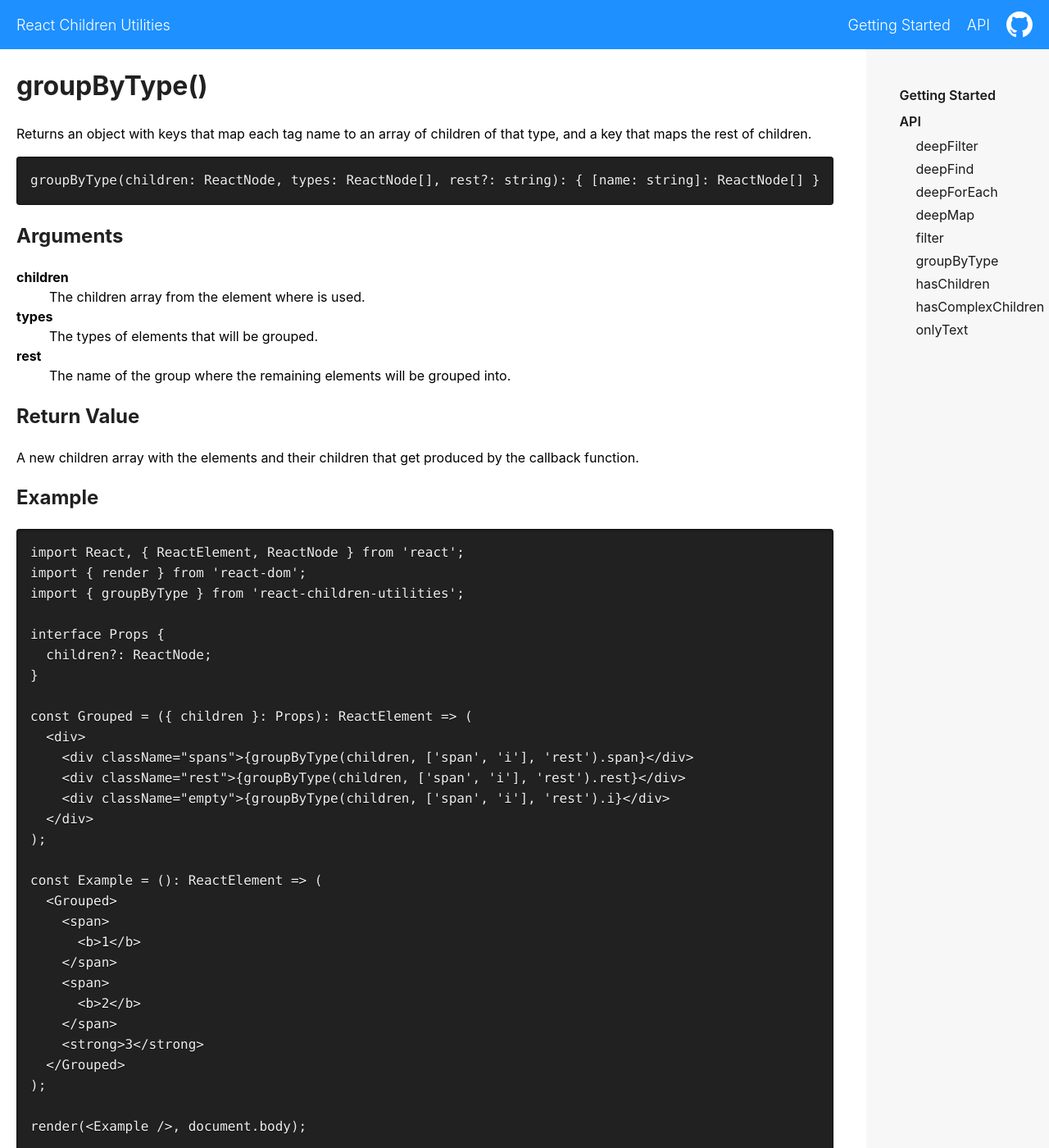
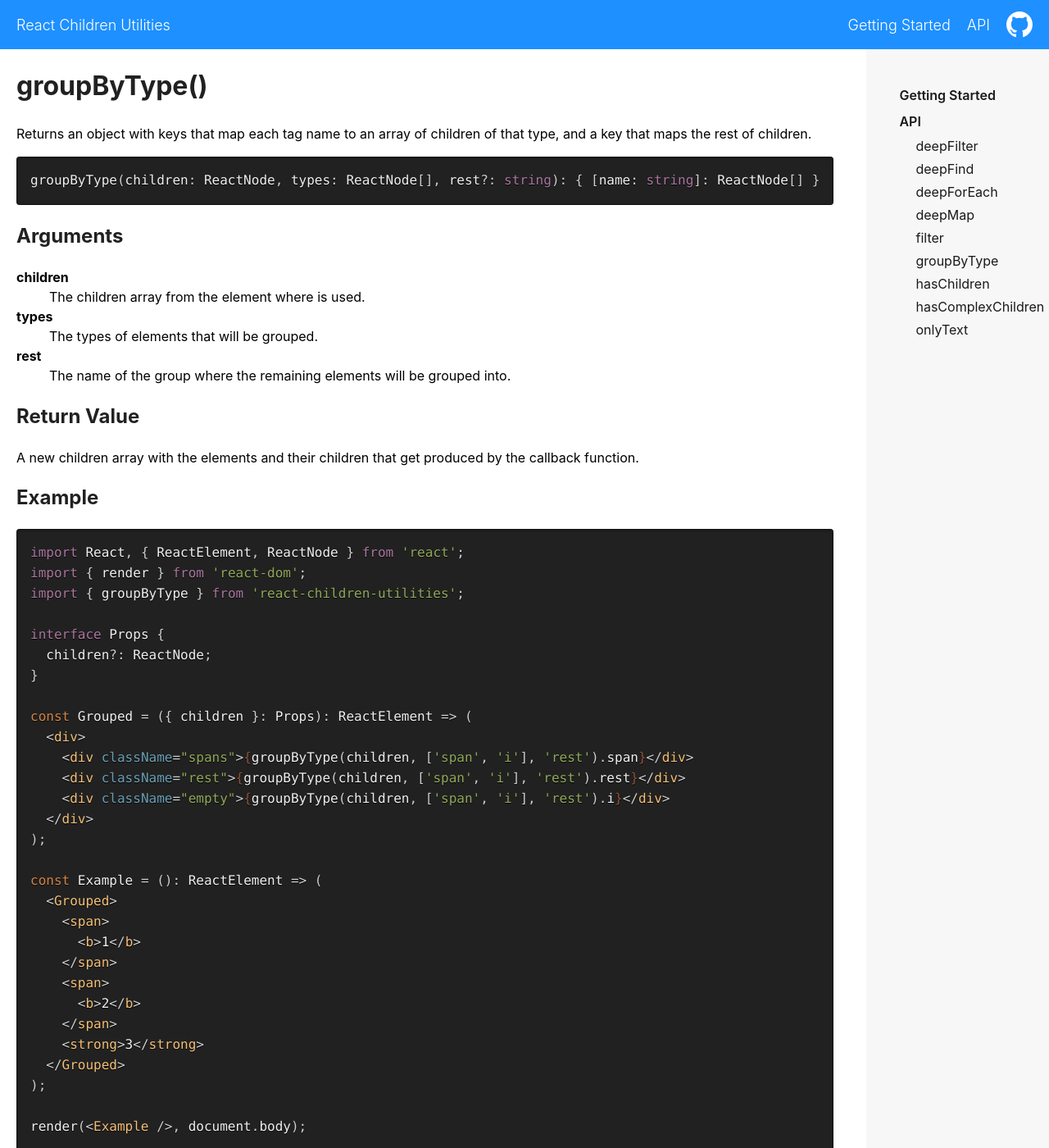
Before and after one commit to fernandopasik/react-children-utilities, a Jekyll site: the page built from docs/group-by-type.md, in a window 1280 px wide and 1400 px high. Shown: the whole window at 82% size. Built offline with Jekyll 4.4.1, drawn with Linux system fonts in a browser that asks for light colours; our own code applies the rules of GitHub Pages for plain Markdown files.

Commit message:
docs: code highlight styles

```diff
--- a/docs/_sass/code.scss
+++ b/docs/_sass/code.scss
@@ -20,3 +20,114 @@ pre {
 .highlighter-rouge {
   margin: 1em 0;
 }
+
+.highlight table td {
+  padding: 5px;
+}
+.highlight table pre {
+  margin: 0;
+}
+.highlight,
+.highlight .w {
+  color: #d0d0d0;
+}
+.highlight .err {
+  color: #151515;
+  background-color: #ac4142;
+}
+.highlight .c,
+.highlight .ch,
+.highlight .cd,
+.highlight .cm,
+.highlight .cpf,
+.highlight .c1,
+.highlight .cs {
+  color: #777;
+}
+.highlight .cp {
+  color: #f4bf75;
+}
+.highlight .nt {
+  color: #f4bf75;
+}
+.highlight .o,
+.highlight .ow {
+  color: #d0d0d0;
+}
+.highlight .p,
+.highlight .pi {
+  color: #d0d0d0;
+}
+.highlight .gi {
+  color: #90a959;
+}
+.highlight .gd {
+  color: #ac4142;
+}
+.highlight .gh {
+  color: #6a9fb5;
+  background-color: #151515;
+  font-weight: bold;
+}
+.highlight .k,
+.highlight .kn,
+.highlight .kp,
+.highlight .kr,
+.highlight .kv {
+  color: #aa759f;
+}
+.highlight .kc {
+  color: #d28445;
+}
+.highlight .kt {
+  color: #d28445;
+}
+.highlight .kd {
+  color: #d28445;
+}
+.highlight .s,
+.highlight .sa,
+.highlight .sb,
+.highlight .sc,
+.highlight .dl,
+.highlight .sd,
+.highlight .s2,
+.highlight .sh,
+.highlight .sx,
+.highlight .s1 {
+  color: #90a959;
+}
+.highlight .sr {
+  color: #75b5aa;
+}
+.highlight .si {
+  color: #8f5536;
+}
+.highlight .se {
+  color: #8f5536;
+}
+.highlight .nn {
+  color: #f4bf75;
+}
+.highlight .nc {
+  color: #f4bf75;
+}
+.highlight .no {
+  color: #f4bf75;
+}
+.highlight .na {
+  color: #6a9fb5;
+}
+.highlight .m,
+.highlight .mb,
+.highlight .mf,
+.highlight .mh,
+.highlight .mi,
+.highlight .il,
+.highlight .mo,
+.highlight .mx {
+  color: #90a959;
+}
+.highlight .ss {
+  color: #90a959;
+}
```
